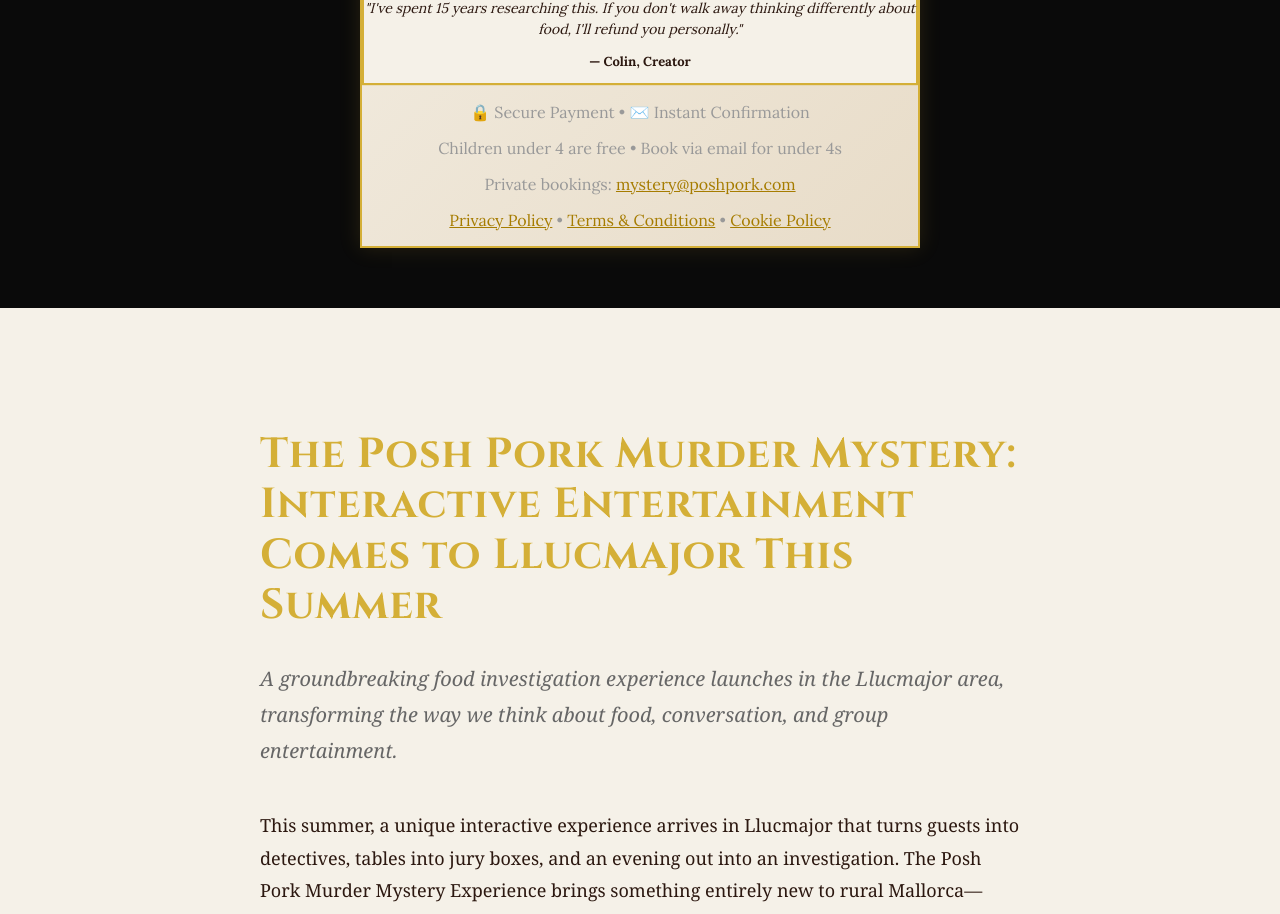
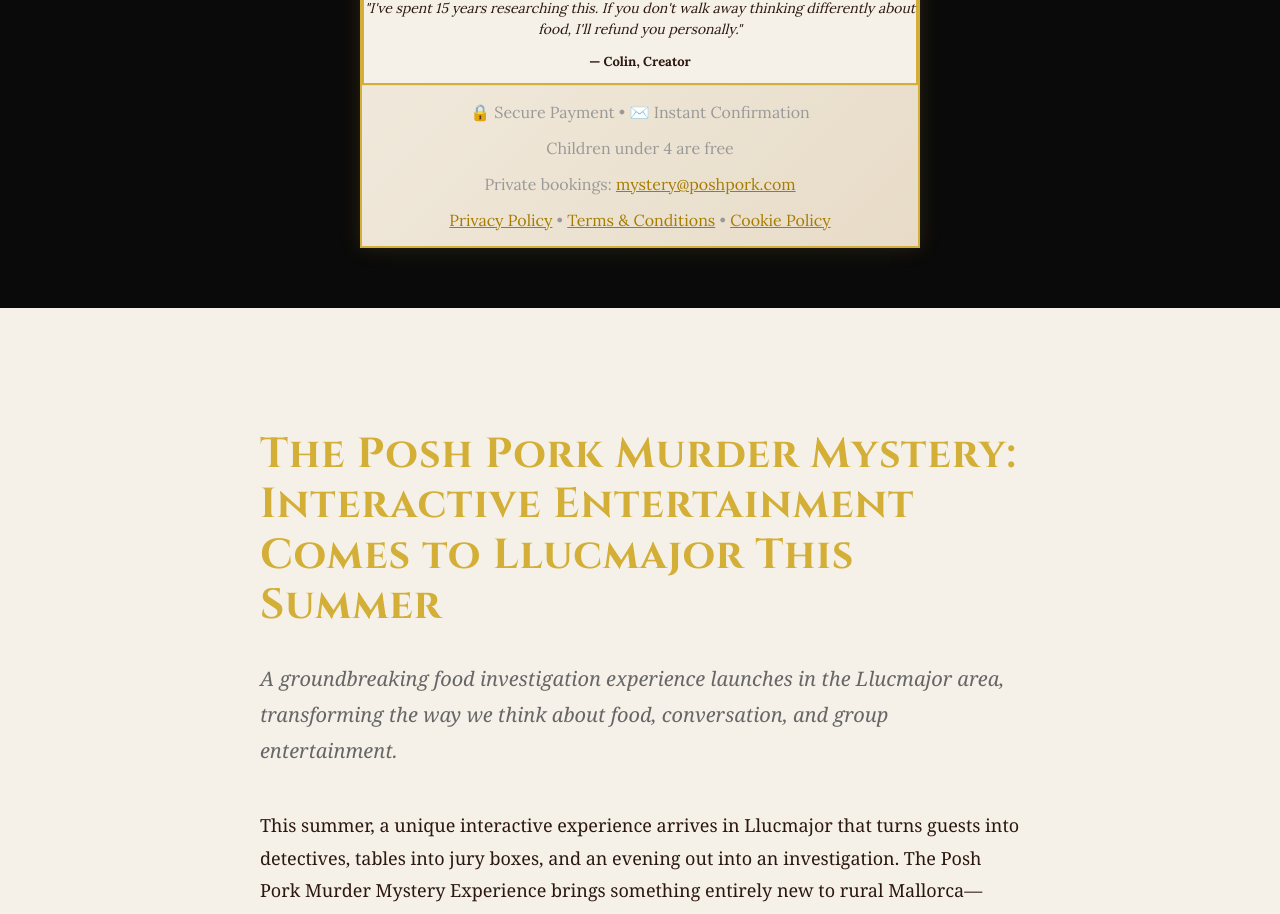
Before and after one commit to OlivePork/poshpork-landing, a Next.js app: page / in a window 1280 px wide. Shown: the part 2018-2932 px from the top of the page. Built offline with nearby package versions, Linux system fonts and the light colour scheme; no server answers; the database is empty.

Commit message:
Remove email requirement line for under 4s

```diff
--- a/components/BookingTabs.tsx
+++ b/components/BookingTabs.tsx
@@ -294,7 +294,7 @@ export default function BookingTabs() {
                 🔒 Secure Payment • ✉️ Instant Confirmation
               </p>
               <p className="text-xs mb-2" style={{color: '#999'}}>
-                Children under 4 are free • Book via email for under 4s
+                             Children under 4 are free
               </p>
               <p className="text-xs" style={{color: '#999'}}>
                 Private bookings: <a href="mailto:mystery@poshpork.com" className="underline" style={{color: 'var(--dark-gold)'}}>mystery@poshpork.com</a>
```
